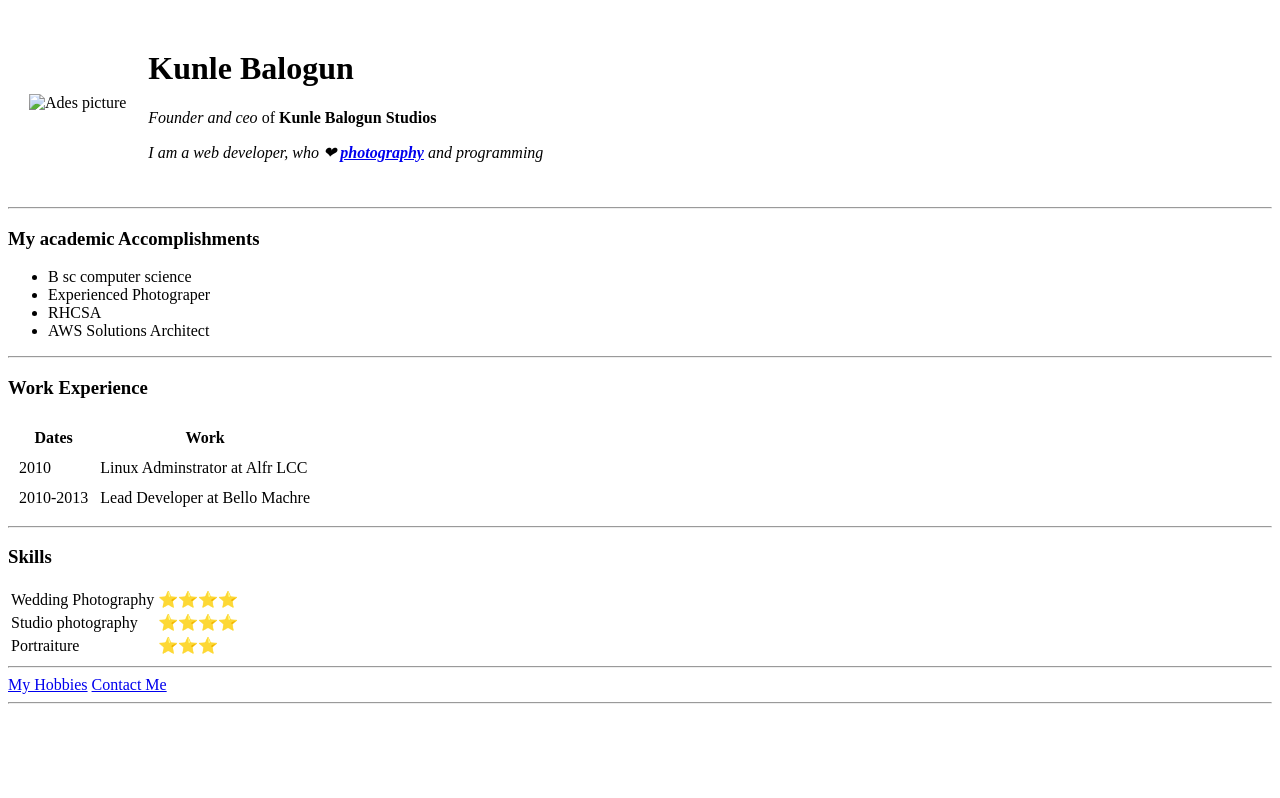
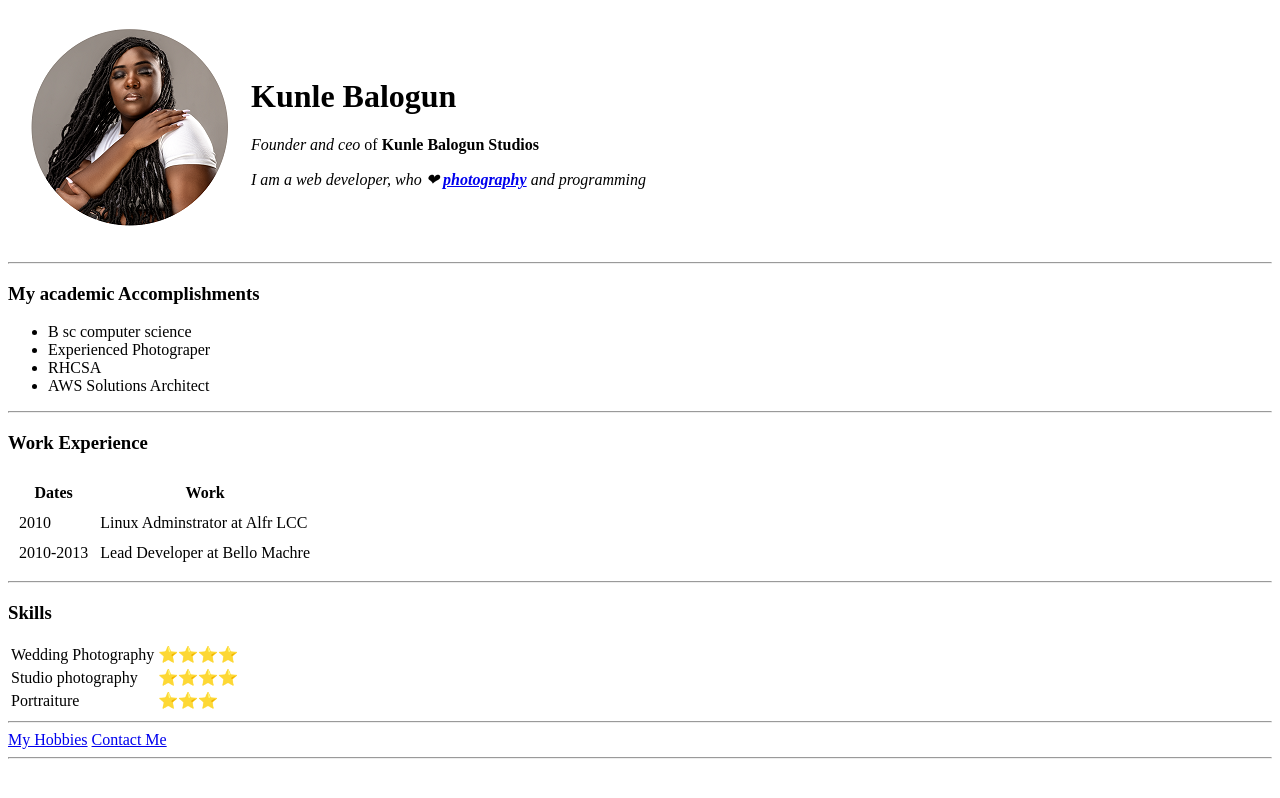
Before and after one commit to lakuakua/cv, a plain HTML site: page index.html in a window 1280 px wide. Drawn offline with Linux system fonts and the light colour scheme.

Commit message:
Made changes to the index file

```diff
--- a/index.html
+++ b/index.html
@@ -9,7 +9,7 @@
 <body>
   <table cellspacing="20">
     <tr>
-      <td><img src="images\ade2.png" alt="Ades picture"></td>
+      <td><img src="ade2.png" alt="Ades picture"></td>
       <td>
         <h1>Kunle Balogun</h1>
         <p><em>Founder and ceo</em> of <strong>Kunle Balogun Studios</strong></p>
```
